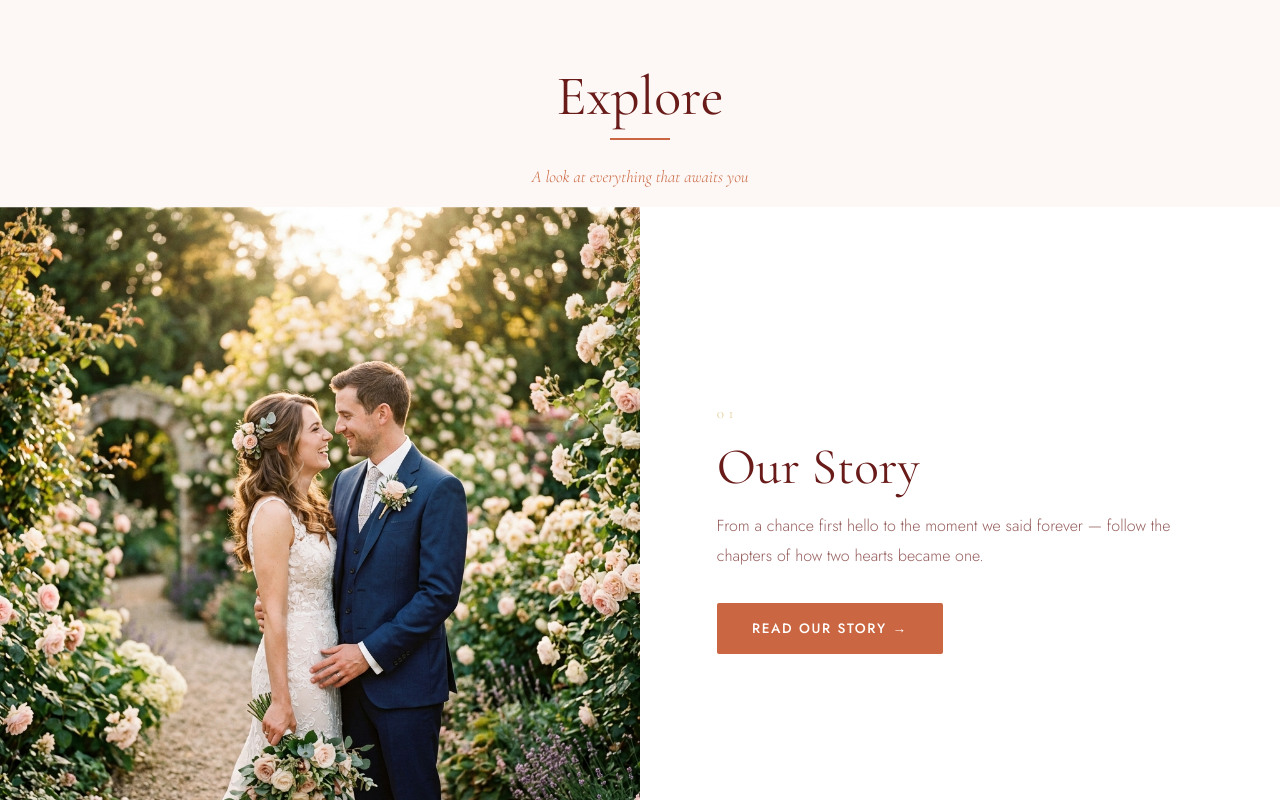
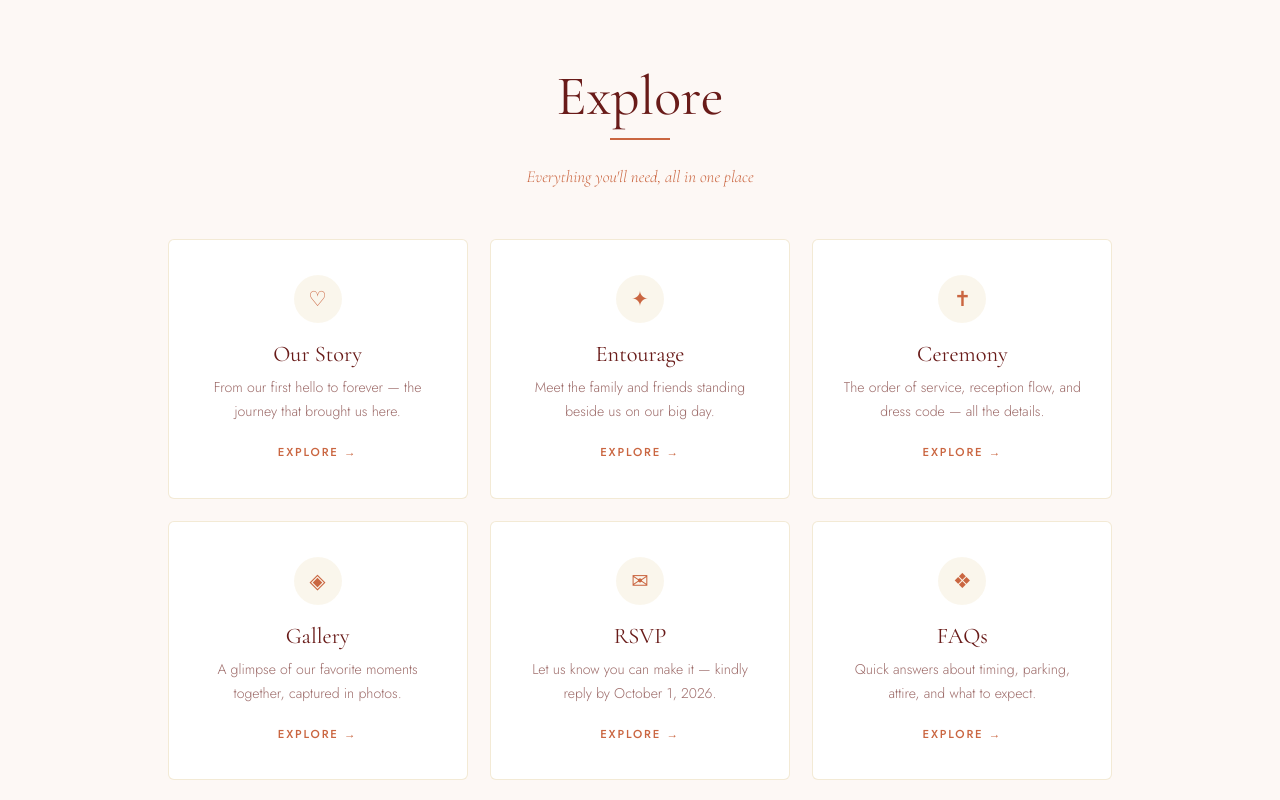
Before and after one commit to nimrodmanalaysay/nimrod-jirah-wedding, a React (Vite) app: page / in a window 1280 px wide. Shown: the part 1720-2520 px from the top of the page. Built offline with nearby package versions, Linux system fonts and the light colour scheme.

Commit message:
Home changes

```diff
--- a/src/pages/Home.css
+++ b/src/pages/Home.css
@@ -190,116 +190,110 @@
   flex-shrink: 0;
 }
 
-/* ---- Page showcase sections ---- */
-.home__pages {
+/* ---- Explore the site (centered card containers) ---- */
+.home__explore {
+  padding: var(--section-pad);
   background: var(--off-white);
+  text-align: center;
 }
 
-.home__pages-intro {
-  text-align: center;
-  padding: var(--section-pad);
-  padding-bottom: 1rem;
-}
-.home__pages-sub {
+.home__explore-sub {
   font-family: var(--font-display);
   font-style: italic;
   color: var(--btn-color);
   font-size: 1.05rem;
-  margin-top: -1.6rem;
+  margin: -1.6rem 0 3rem;
 }
 
-/* Each page gets a full-width split section */
-.page-section {
-  display: grid;
-  grid-template-columns: 1fr 1fr;
-  align-items: stretch;
-  min-height: 62vh;
+/* Flex + center so every row — including an incomplete last row — is centered */
+.explore__grid {
+  display: flex;
+  flex-wrap: wrap;
+  justify-content: center;
+  gap: 1.4rem;
+  max-width: 1080px;
+  margin: 0 auto;
 }
-.page-section:nth-child(even) { background: var(--white); }
 
-/* Media side */
-.page-section__media {
+/* Each page summary lives in its own centered card */
+.explore__card {
   position: relative;
-  overflow: hidden;
-  min-height: 300px;
-}
-.page-section__media img {
-  width: 100%;
-  height: 100%;
-  object-fit: cover;
-  display: block;
-  transition: transform 0.9s cubic-bezier(0.16,1,0.3,1);
-}
-.page-section:hover .page-section__media img { transform: scale(1.05); }
-
-/* Text side */
-.page-section__body {
+  flex: 0 1 300px;
+  max-width: 340px;
   display: flex;
   flex-direction: column;
+  align-items: center;
+  text-align: center;
+  text-decoration: none;
+  background: var(--white);
+  border: 1px solid rgba(225,202,150,0.4);
+  border-radius: 6px;
+  padding: 2.2rem 1.8rem;
+  overflow: hidden;
+  transition: transform var(--transition), box-shadow var(--transition),
+              border-color var(--transition);
+}
+/* accent bar that sweeps in on hover */
+.explore__card::before {
+  content: '';
+  position: absolute;
+  top: 0; left: 0;
+  width: 100%; height: 3px;
+  background: linear-gradient(90deg, var(--gold), var(--btn-color));
+  transform: scaleX(0);
+  transform-origin: left;
+  transition: transform var(--transition);
+}
+.explore__card:hover {
+  transform: translateY(-6px);
+  box-shadow: 0 14px 40px rgba(105,27,25,0.12);
+  border-color: rgba(202,102,65,0.3);
+}
+.explore__card:hover::before { transform: scaleX(1); }
+
+.explore__icon {
+  display: flex;
+  align-items: center;
   justify-content: center;
-  padding: clamp(2.5rem, 6vw, 5rem);
+  width: 48px; height: 48px;
+  border-radius: 50%;
+  background: rgba(225,202,150,0.18);
+  color: var(--btn-color);
+  font-size: 1.3rem;
+  margin-bottom: 1.1rem;
+  transition: background var(--transition), color var(--transition);
 }
-.page-section__num {
-  font-family: var(--font-display);
-  font-size: 0.95rem;
-  letter-spacing: 0.3em;
-  color: var(--gold);
-  margin-bottom: 0.9rem;
-}
-.page-section__title {
-  font-family: var(--font-display);
-  font-size: clamp(2rem, 4.5vw, 3.2rem);
-  line-height: 1.05;
-  color: var(--burgundy);
-  margin-bottom: 1rem;
-}
-.page-section__desc {
-  font-size: 1rem;
-  line-height: 1.9;
-  color: rgba(105,27,25,0.7);
-  max-width: 460px;
-  margin-bottom: 2rem;
-}
-.page-section__cta { align-self: flex-start; }
-
-/* Alternating layout — image on the right */
-.page-section.reverse .page-section__media { order: 2; }
-.page-section.reverse .page-section__body  { order: 1; }
-
-/* ---- Scroll reveal (added by JS; safe default is visible) ---- */
-.page-section.reveal-ready .page-section__body > * {
-  opacity: 0;
-  transform: translateY(24px);
-  transition: opacity 0.7s cubic-bezier(0.16,1,0.3,1),
-              transform 0.7s cubic-bezier(0.16,1,0.3,1);
-}
-.page-section.reveal-ready.in-view .page-section__body > * {
-  opacity: 1;
-  transform: none;
-}
-.page-section.reveal-ready .page-section__body > *:nth-child(2) { transition-delay: 0.08s; }
-.page-section.reveal-ready .page-section__body > *:nth-child(3) { transition-delay: 0.16s; }
-.page-section.reveal-ready .page-section__body > *:nth-child(4) { transition-delay: 0.24s; }
-
-.page-section.reveal-ready .page-section__media {
-  opacity: 0;
-  clip-path: inset(0 0 14% 0);
-  transition: opacity 0.85s ease, clip-path 0.85s cubic-bezier(0.16,1,0.3,1);
-}
-.page-section.reveal-ready.in-view .page-section__media {
-  opacity: 1;
-  clip-path: inset(0 0 0 0);
+.explore__card:hover .explore__icon {
+  background: var(--btn-color);
+  color: var(--white);
 }
 
+.explore__title {
+  font-family: var(--font-display);
+  font-size: 1.4rem;
+  color: var(--burgundy);
+  margin-bottom: 0.5rem;
+}
+
+.explore__desc {
+  font-size: 0.88rem;
+  line-height: 1.7;
+  color: rgba(105,27,25,0.65);
+  margin-bottom: 1.2rem;
+  flex-grow: 1;
+}
+
+.explore__arrow {
+  font-size: 0.72rem;
+  font-weight: 500;
+  letter-spacing: 0.16em;
+  text-transform: uppercase;
+  color: var(--btn-color);
+  transition: transform var(--transition);
+}
+.explore__card:hover .explore__arrow { transform: translateX(4px); }
+
 /* ---- Responsive ---- */
-@media (max-width: 760px) {
-  .page-section { grid-template-columns: 1fr; }
-  /* image always on top when stacked */
-  .page-section__media,
-  .page-section.reverse .page-section__media { order: 1; min-height: 240px; }
-  .page-section__body,
-  .page-section.reverse .page-section__body  { order: 2; }
-}
 @media (max-width: 600px) {
   .details__ornament { display: none; }
 }
--- a/src/pages/Home.jsx
+++ b/src/pages/Home.jsx
@@ -1,80 +1,31 @@
-import React, { useEffect, useRef } from 'react'
+import React from 'react'
 import { Link } from 'react-router-dom'
 import Countdown from '../components/Countdown'
 import './Home.css'
 
-// Real photos (src/pages/photos) — one per page section.
-// ✏️ Swap any of these for a more fitting image anytime.
-import storyImg     from './photos/couple_portrait.png'
-import entourageImg from './photos/couple.png'
-import ceremonyImg  from './photos/ceremony.png'
-import galleryImg   from './photos/gallery.png'
-import rsvpImg      from './photos/venue.png'
-import faqsImg      from './photos/reception.png'
-import giftsImg     from './photos/hero.png'
-
 /* ============================================================
    Home Page
-   Sections: Hero, Countdown, Wedding Details, then a full-width
-   showcase section for every page of the site.
+   Sections: Hero, Countdown, Wedding Details, Explore cards
    ============================================================ */
 
-const pageSections = [
-  {
-    label: 'Our Story', path: '/story', img: storyImg, cta: 'Read our story',
-    desc: 'From a chance first hello to the moment we said forever — follow the chapters of how two hearts became one.',
-  },
-  {
-    label: 'Entourage', path: '/entourage', img: entourageImg, cta: 'Meet the team',
-    desc: 'The family and dearest friends who have walked with us through it all, and who will stand beside us as we say “I do.”',
-  },
-  {
-    label: 'Ceremony', path: '/ceremony', img: ceremonyImg, cta: 'See the details',
-    desc: 'Everything about the day itself — the order of our Christ-centered service, the reception to follow, and what to wear.',
-  },
-  {
-    label: 'Gallery', path: '/gallery', img: galleryImg, cta: 'View the gallery',
-    desc: 'Candid laughs, quiet glances, and milestones along the way — a growing collection of our favorite moments.',
-  },
-  {
-    label: 'RSVP', path: '/rsvp', img: rsvpImg, cta: 'RSVP now',
-    desc: 'We would love to celebrate with you. Let us know if you can make it — kindly reply by October 1, 2026.',
-  },
-  {
-    label: 'FAQs', path: '/faqs', img: faqsImg, cta: 'Read the FAQs',
-    desc: 'Wondering about timing, parking, or attire? We have gathered answers to the questions guests ask most.',
-  },
-  {
-    label: 'Gifts', path: '/gifts', img: giftsImg, cta: 'View gift guide',
-    desc: 'Your presence is the greatest gift of all. But if you wish to bless us further, you will find everything here.',
-  },
+const explorePages = [
+  { label: 'Our Story', path: '/story', icon: '♡',
+    desc: 'From our first hello to forever — the journey that brought us here.' },
+  { label: 'Entourage', path: '/entourage', icon: '✦',
+    desc: 'Meet the family and friends standing beside us on our big day.' },
+  { label: 'Ceremony', path: '/ceremony', icon: '✝',
+    desc: 'The order of service, reception flow, and dress code — all the details.' },
+  { label: 'Gallery', path: '/gallery', icon: '◈',
+    desc: 'A glimpse of our favorite moments together, captured in photos.' },
+  { label: 'RSVP', path: '/rsvp', icon: '✉',
+    desc: 'Let us know you can make it — kindly reply by October 1, 2026.' },
+  { label: 'FAQs', path: '/faqs', icon: '❖',
+    desc: 'Quick answers about timing, parking, attire, and what to expect.' },
+  { label: 'Gifts', path: '/gifts', icon: '❧',
+    desc: 'Your presence is the greatest gift — but details are here if you wish.' },
 ]
 
 export default function Home() {
-  const sectionRefs = useRef([])
-
-  // Reveal each page section as it scrolls into view.
-  // Safe by default: without JS (or with reduced-motion) sections stay visible.
-  useEffect(() => {
-    const els = sectionRefs.current.filter(Boolean)
-    if (window.matchMedia('(prefers-reduced-motion: reduce)').matches) return
-
-    els.forEach(el => el.classList.add('reveal-ready'))
-    const observer = new IntersectionObserver(
-      entries => {
-        entries.forEach(entry => {
-          if (entry.isIntersecting) {
-            entry.target.classList.add('in-view')
-            observer.unobserve(entry.target)
-          }
-        })
-      },
-      { threshold: 0.18, rootMargin: '0px 0px -10% 0px' }
-    )
-    els.forEach(el => observer.observe(el))
-    return () => observer.disconnect()
-  }, [])
-
   return (
     <div className="home">
 
@@ -149,34 +100,23 @@ export default function Home() {
         </div>
       </section>
 
-      {/* ---- PAGE SHOWCASE SECTIONS ---- */}
-      <div className="home__pages">
-        <div className="home__pages-intro">
-          <h2 className="section-title">Explore</h2>
-          <span className="section-divider" />
-          <p className="home__pages-sub">A look at everything that awaits you</p>
+      {/* ---- EXPLORE THE SITE ---- */}
+      <section className="home__explore">
+        <h2 className="section-title">Explore</h2>
+        <span className="section-divider" />
+        <p className="home__explore-sub">Everything you'll need, all in one place</p>
+
+        <div className="explore__grid">
+          {explorePages.map(({ label, path, icon, desc }) => (
+            <Link key={path} to={path} className="explore__card">
+              <span className="explore__icon">{icon}</span>
+              <h3 className="explore__title">{label}</h3>
+              <p className="explore__desc">{desc}</p>
+              <span className="explore__arrow">Explore →</span>
+            </Link>
+          ))}
         </div>
-
-        {pageSections.map((s, i) => (
-          <section
-            key={s.path}
-            className={`page-section ${i % 2 === 1 ? 'reverse' : ''}`}
-            ref={el => (sectionRefs.current[i] = el)}
-          >
-            <div className="page-section__media">
-              <img src={s.img} alt={s.label} loading="lazy" />
-            </div>
-            <div className="page-section__body">
-              <span className="page-section__num">{String(i + 1).padStart(2, '0')}</span>
-              <h2 className="page-section__title">{s.label}</h2>
-              <p className="page-section__desc">{s.desc}</p>
-              <Link to={s.path} className="btn btn-primary page-section__cta">
-                {s.cta} →
-              </Link>
-            </div>
-          </section>
-        ))}
-      </div>
+      </section>
 
     </div>
   )
```
